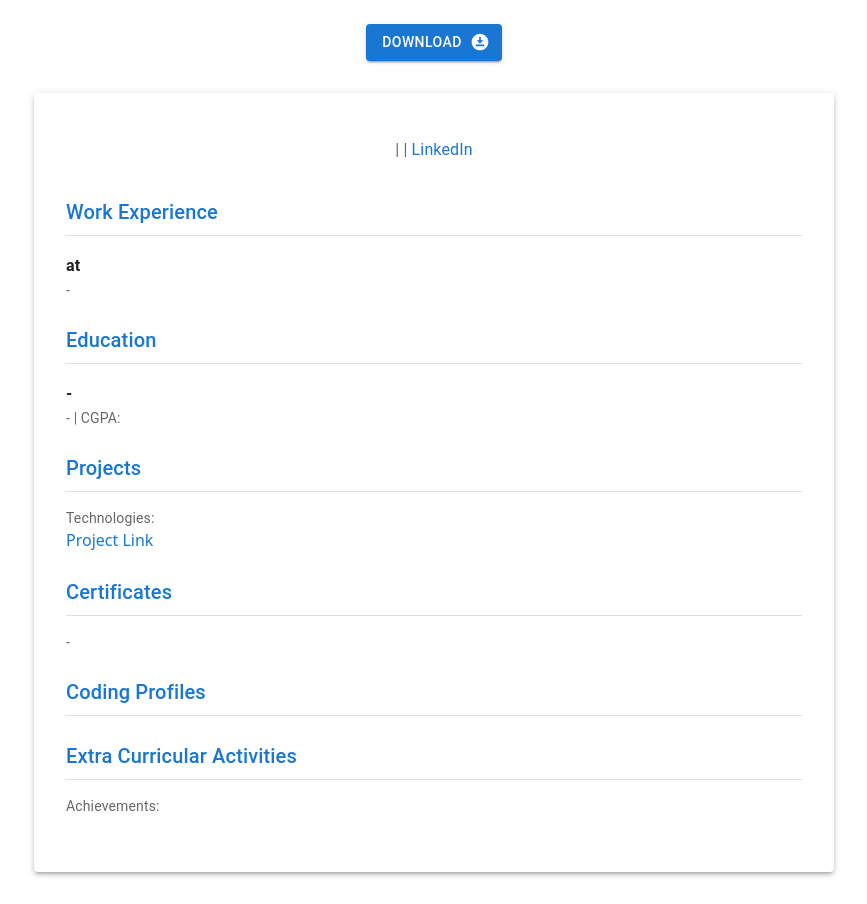
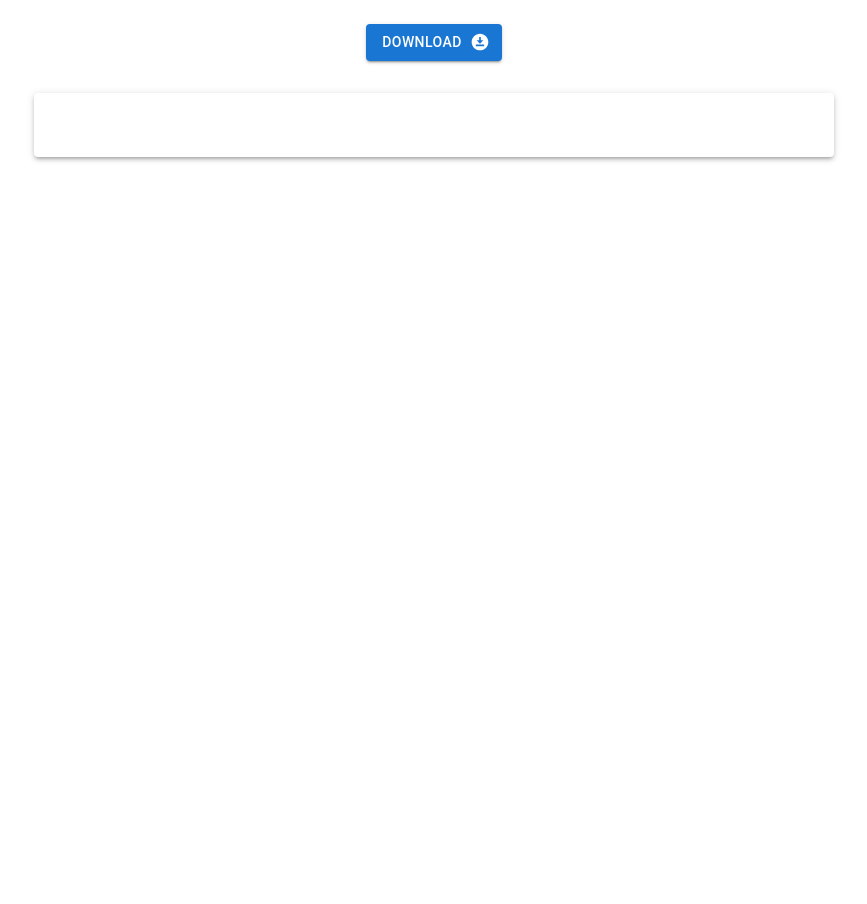
Before and after one commit to vishrut03/Resume-Builder, a React (Vite) app in the folder frontend/: page /1/template/1 in a window 1280 px wide. Shown: the whole page, without its empty margins (206-1073 px from the left). After the commit the page ends 800 px from the top, so only its background shows below. Built offline with nearby package versions, Linux system fonts and the light colour scheme.

Commit message:
template1 empty check

```diff
--- a/frontend/src/pages/Main/Certificates.jsx
+++ b/frontend/src/pages/Main/Certificates.jsx
@@ -44,15 +44,14 @@ export default function Certificates() {
     } else {
       setOrganizationError("")
     }
-
-    if (currentCertificate.date && new Date(currentCertificate.date) > new Date()) {
-      setDateError("Date cannot be in the future")
-      hasError = true
-    } else {
+    if(currentCertificate.date.trim() === "" || new Date(currentCertificate.date) > new Date()) {
+      setDateError("Date is required");
+      hasError = true;
+    }else {
       setDateError("")
     }
 
-    if (hasError) return
+    if (hasError) return;
 
     addCertificate("certificates", currentCertificate)
     toast.success("Certificate added successfully!", ToastTheme)
--- a/frontend/src/pages/resumeTemplates/Template1.jsx
+++ b/frontend/src/pages/resumeTemplates/Template1.jsx
@@ -24,6 +24,16 @@ const Template1 = () => {
 
   const data = useResumeStore().resume;
 
+  const isNonEmpty = (value) => {
+    if (Array.isArray(value)) {
+      return value.some((item) => isNonEmpty(item)); // At least one item is non-empty
+    }
+    if (typeof value === 'object' && value !== null) {
+      return Object.values(value).some((val) => isNonEmpty(val)); // At least one property is non-empty
+    }
+    return value && value.trim && value.trim().length > 0; // Non-empty string
+  };
+
   return (
     <>
       {/* Centered Download Button */}
@@ -43,6 +53,7 @@ const Template1 = () => {
         sx={{ p: 4, maxWidth: 800, mx: 'auto', my: 4 }}
       >
         {/* Personal Details */}
+        {isNonEmpty(data.personalDetails) && (
           <Box mb={4} textAlign="center">
             <Typography variant="h4" gutterBottom>
               {data.personalDetails.firstName} {data.personalDetails.lastName}
@@ -59,9 +70,11 @@ const Template1 = () => {
               </Link>
             </Typography>
           </Box>
+        )}
+
 
         {/* Professional Summary */}
-        {data.briefDescription && (
+        {isNonEmpty(data.briefDescription) && (
           <Box mb={3}>
             <Typography variant="h6" gutterBottom color="primary">
               Professional Summary
@@ -74,7 +87,7 @@ const Template1 = () => {
         )}
 
         {/* Work Experience */}
-        {data.workExperience.length > 0 && (
+        {isNonEmpty(data.workExperience) && (
           <Box mb={3}>
             <Typography variant="h6" gutterBottom color="primary">
               Work Experience
@@ -82,6 +95,7 @@ const Template1 = () => {
             <Divider />
             <Box mt={2}>
               {data.workExperience.map((exp, index) => (
+                isNonEmpty(exp) && (
                   <Box key={index} mb={2}>
                     <Typography variant="subtitle1" fontWeight="bold">
                       {exp.jobTitle} at {exp.companyName}
@@ -91,13 +105,14 @@ const Template1 = () => {
                     </Typography>
                     <Typography variant="body2">{exp.responsibilities}</Typography>
                   </Box>
+                )
               ))}
             </Box>
           </Box>
         )}
 
         {/* Education */}
-        {data.education.length > 0 && (
+        {isNonEmpty(data.education) && (
           <Box mb={3}>
             <Typography variant="h6" gutterBottom color="primary">
               Education
@@ -105,6 +120,7 @@ const Template1 = () => {
             <Divider />
             <Box mt={2}>
               {data.education.map((edu, index) => (
+                isNonEmpty(edu) && (
                   <Box key={index} mb={2}>
                     <Typography variant="subtitle1" fontWeight="bold">
                       {edu.degreeName} - {edu.institutionName}
@@ -113,13 +129,14 @@ const Template1 = () => {
                       {edu.startDate} - {edu.endDate} | CGPA: {edu.cgpa}
                     </Typography>
                   </Box>
+                )
               ))}
             </Box>
           </Box>
         )}
 
                 {/* Projects */}
-        {data.projects.length > 0 && (
+                {isNonEmpty(data.projects) && (
           <Box mb={3}>
             <Typography variant="h6" gutterBottom color="primary">
               Projects
@@ -127,14 +144,16 @@ const Template1 = () => {
             <Divider />
             <Box mt={2}>
               {data.projects.map((project, index) => (
+                isNonEmpty(project) && (
                   <Box key={index} mb={2}>
                     <Typography variant="subtitle1" fontWeight="bold">
                       {project.projectName}
                     </Typography>
-                  <Typography variant="body2">{project.description}</Typography>
                     <Typography variant="body2" color="text.secondary">
                       Technologies: {project.technologiesUsed}
                     </Typography>
+                    <br />
+                    <Typography variant="body2">{project.description}</Typography>
                     <Link
                       href={project.link}
                       target="_blank"
@@ -145,6 +164,7 @@ const Template1 = () => {
                       Project Link
                     </Link>
                   </Box>
+                )
               ))}
             </Box>
           </Box>
@@ -185,7 +205,7 @@ const Template1 = () => {
         )}
 
         {/* Certificates */}
-        {data.certificates.length > 0 && (
+        {isNonEmpty(data.certificates) && (
           <Box mb={3}>
             <Typography variant="h6" gutterBottom color="primary">
               Certificates
@@ -207,7 +227,7 @@ const Template1 = () => {
         )}
 
         {/* Coding Profiles */}
-        {data.codingProfiles.length > 0 && (
+        {isNonEmpty(data.codingProfiles) && (
           <Box mb={3}>
             <Typography variant="h6" gutterBottom color="primary">
               Coding Profiles
@@ -247,7 +267,7 @@ const Template1 = () => {
         )}
 
         {/* Extra Curricular Activities */}
-        {data.extracurricularActivities.length > 0 && (
+        {isNonEmpty(data.extracurricularActivities) && (
           <Box mb={3}>
             <Typography variant="h6" gutterBottom color="primary">
               Extra Curricular Activities
@@ -256,13 +276,14 @@ const Template1 = () => {
             <Box mt={2}>
               {data.extracurricularActivities.map((activity, index) => (
                 <Box key={index} mb={2}>
-                  <Typography variant="subtitle1" fontWeight="bold">
+                  {activity.activityName && (<Typography variant="subtitle1" fontWeight="bold">
                     {activity.activityName}
-                  </Typography>
-                  <Typography variant="body2">{activity.description}</Typography>
+                  </Typography>)}
+                  {activity.description && (<Typography variant="body2">{activity.description}</Typography>)}
+                  {activity.achievements && (
                   <Typography variant="body2" color="text.secondary">
                     Achievements: {activity.achievements}
-                  </Typography>
+                  </Typography>)}
                 </Box>
               ))}
             </Box>
```
Lines whose indentation alone changed are shown as unchanged.
